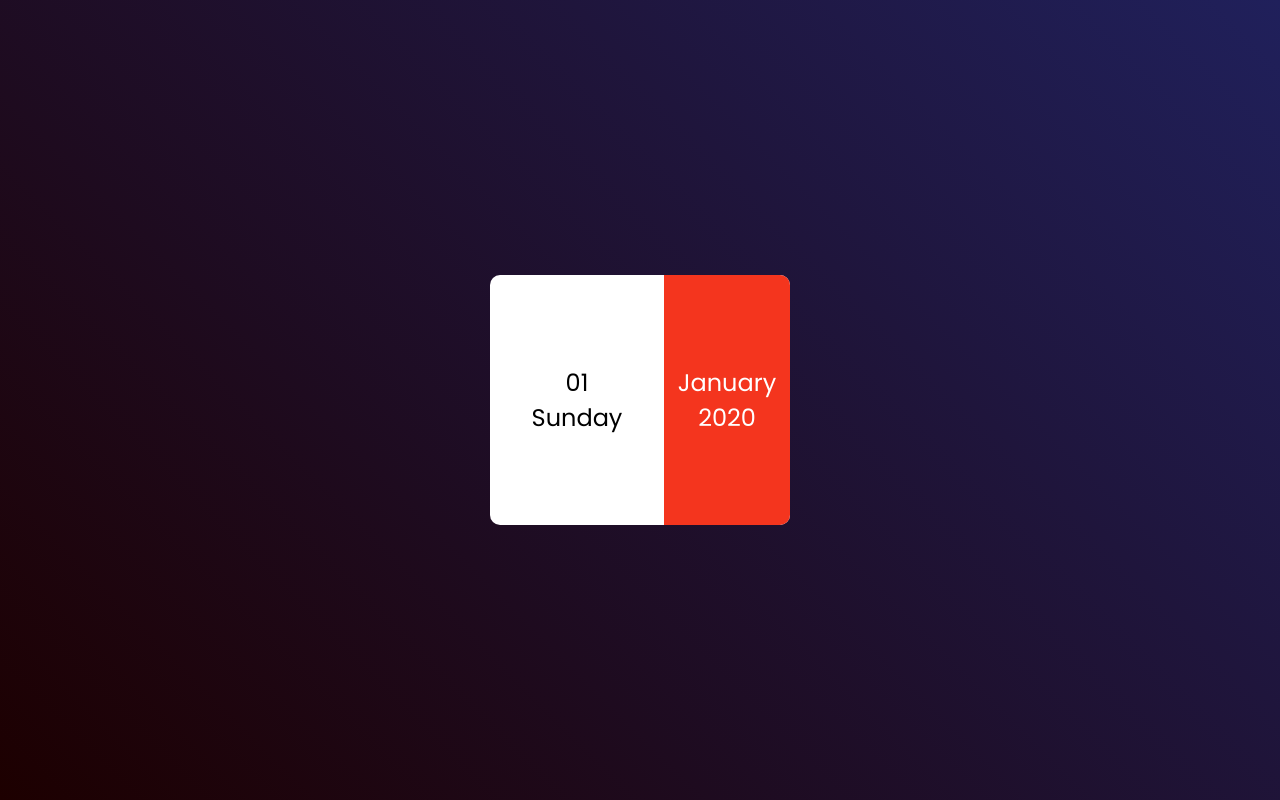
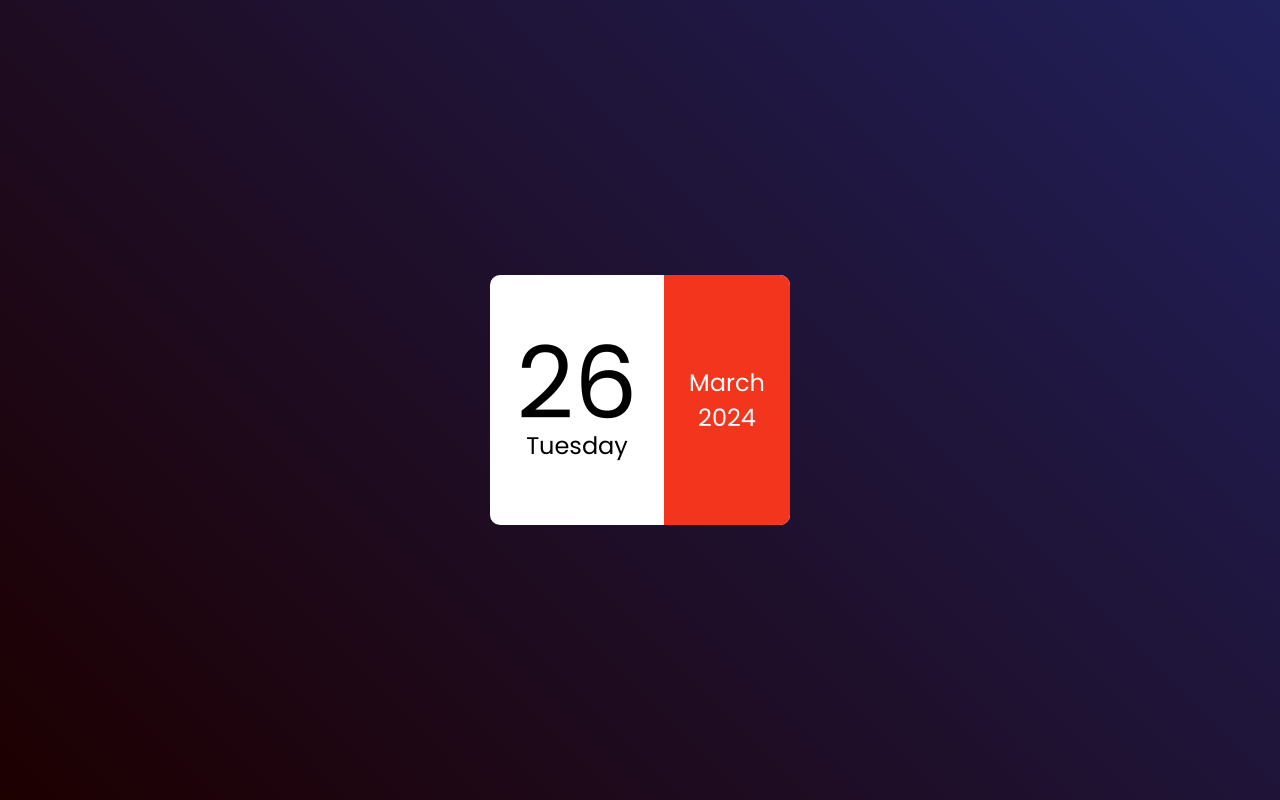
Before and after one commit to narzikulov1/Mini-Calendar, a plain HTML site: page index.html in a window 1280 px wide. Drawn offline with Linux system fonts and the light colour scheme.

Commit message:
project completed

```diff
--- a/index.html
+++ b/index.html
@@ -11,12 +11,12 @@
     <div class="hero">
         <div class="calendar">
             <div class="left">
-                <p>01</p>
-                <p>Sunday</p>
+                <p id="date">01</p>
+                <p id="day">Sunday</p>
             </div>
             <div class="right">
-                <p>January</p>
-                <p>2020</p>
+                <p id="month">January</p>
+                <p id="year">2020</p>
             </div>
         </div>
     </div>
--- a/script.js
+++ b/script.js
@@ -0,0 +1,16 @@
+
+const date = document.getElementById("date")
+const day = document.getElementById("day")
+const month = document.getElementById("month")
+const year = document.getElementById("year")
+
+const today = new Date();
+
+const weekDays = ["Sunday", "Monday", "Tuesday", "Wednesday", "Thursday", "Friday", "Saturday"];
+const allMonth = ["January", "February", "March", "April", "May","June", "July",
+    "August", "September", "October", "November", "December"];
+
+date.innerHTML = (today.getDate() < 10 ? "0":"") + today.getDate();
+day.innerHTML = weekDays[today.getDay()];
+month.innerHTML = allMonth[today.getMonth()];
+year.innerHTML = today.getFullYear();
--- a/style.css
+++ b/style.css
@@ -46,3 +46,8 @@
 .left{
     width: 58%;
 }
+
+#date{
+    font-size: 100px;
+    line-height: 90px;
+}
```
